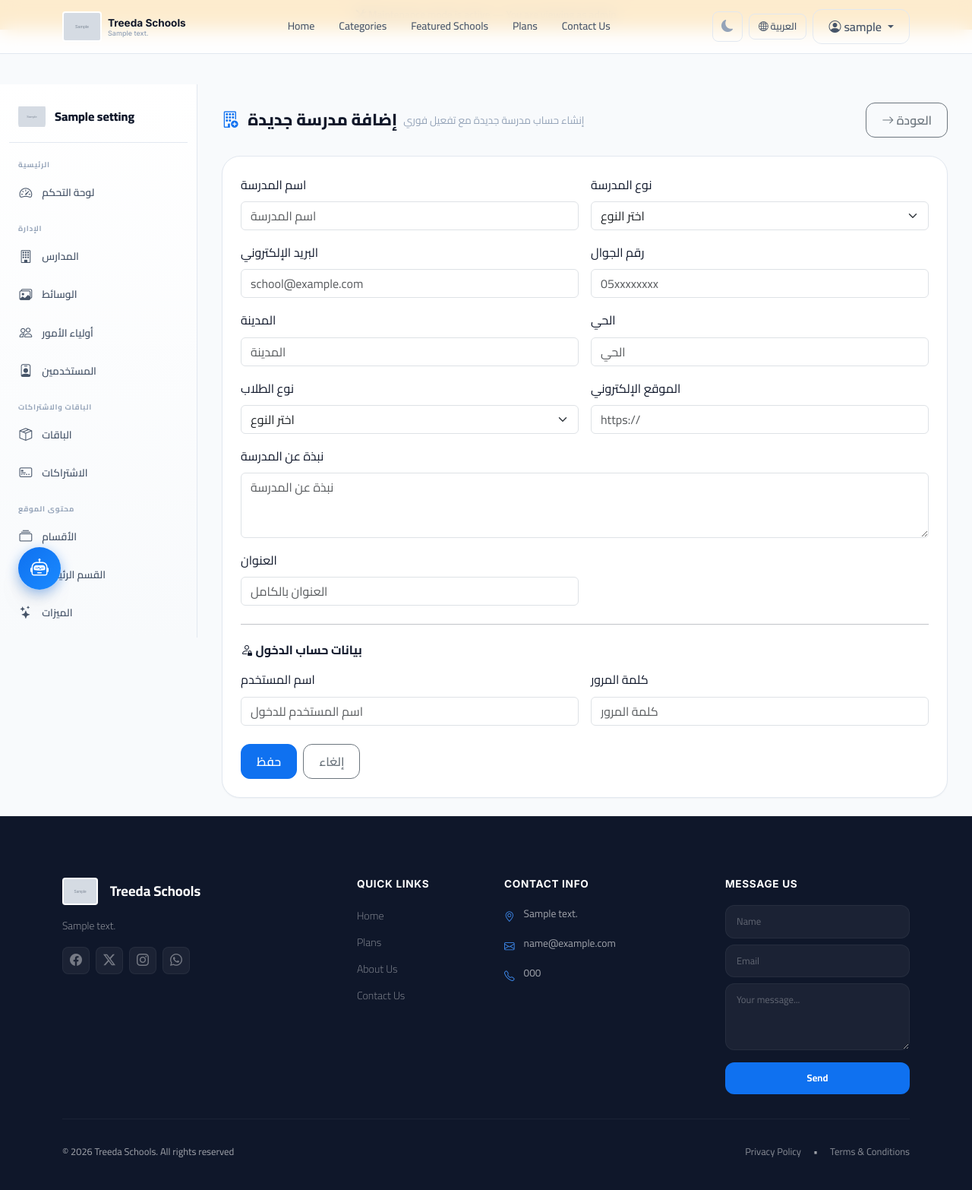
After one commit to Mohammed-hani69/treeda-schools, a Flask app: page /admin/schools/create in a window 1280 px wide. The commit adds this page. Shown: the whole page at 76% size. Run offline with Flask 3, Linux system fonts and the light colour scheme; a user stored in the database is signed in; tables that the repository leaves empty hold one stand-in row (values such as "Sample post"); grey boxes marked "Sample" are stand-in pictures; some libraries are stand-ins or nearby versions.

Commit message:
second commit-10

```diff
--- a/app/forms/admin_forms.py
+++ b/app/forms/admin_forms.py
@@ -1,6 +1,6 @@
 from flask_wtf import FlaskForm
 from flask_wtf.file import FileField, FileAllowed
-from wtforms import StringField, TextAreaField, BooleanField, SubmitField, IntegerField, FloatField, SelectField, URLField, DateTimeField
+from wtforms import StringField, TextAreaField, BooleanField, SubmitField, IntegerField, FloatField, SelectField, URLField, DateTimeField, PasswordField
 from wtforms.validators import DataRequired, Length, Optional, Email, URL
 
 
@@ -197,6 +197,33 @@ class SchoolEditForm(FlaskForm):
     submit = SubmitField('حفظ')
 
 
+class AdminSchoolCreateForm(FlaskForm):
+    name = StringField('اسم المدرسة', validators=[DataRequired(), Length(max=200)])
+    about = TextAreaField('نبذة عن المدرسة')
+    address = StringField('العنوان', validators=[Optional(), Length(max=300)])
+    city = StringField('المدينة', validators=[Optional(), Length(max=100)])
+    district = StringField('الحي', validators=[Optional(), Length(max=100)])
+    phone = StringField('رقم الجوال', validators=[Optional(), Length(max=20)])
+    email = StringField('البريد الإلكتروني', validators=[DataRequired(), Email()])
+    website = StringField('الموقع الإلكتروني', validators=[Optional(), URL()])
+    school_type = SelectField('نوع المدرسة', choices=[
+        ('', 'اختر النوع'),
+        ('government', 'حكومية'),
+        ('private', 'أهلية'),
+        ('international', 'دولية'),
+        ('quran', 'تحفيظ قرآن'),
+    ])
+    gender = SelectField('نوع الطلاب', choices=[
+        ('', 'اختر النوع'),
+        ('male', 'بنين'),
+        ('female', 'بنات'),
+        ('both', 'مشترك'),
+    ])
+    username = StringField('اسم المستخدم', validators=[DataRequired(), Length(max=100)])
+    password = PasswordField('كلمة المرور', validators=[DataRequired(), Length(min=6)])
+    submit = SubmitField('حفظ')
+
+
 class SubscriptionForm(FlaskForm):
     school_id = SelectField('المدرسة', coerce=int, validators=[DataRequired()])
     plan_id = SelectField('الباقة', coerce=int, validators=[DataRequired()])
--- a/app/routes/admin_routes.py
+++ b/app/routes/admin_routes.py
@@ -14,7 +14,7 @@ from app.models.setting import Setting
 from app.models.ai_knowledge import AiKnowledge
 from app.utils.decorators import admin_required
 from app.utils.helpers import save_file, delete_file, allowed_file, generate_slug
-from app.forms.admin_forms import (PlanForm, CategoryForm, HeroSectionForm,
+from app.forms.admin_forms import (PlanForm, CategoryForm, HeroSectionForm, AdminSchoolCreateForm,
     FeatureForm, StatForm, GalleryItemForm, StepForm, TestimonialForm, FaqItemForm, SchoolEditForm)
 from sqlalchemy import func, desc
 from datetime import datetime, timedelta
@@ -166,6 +166,54 @@ def feature_school(id):
     db.session.commit()
     flash('تم تعديل حالة التميز', 'success')
     return redirect(url_for('admin.schools'))
+
+
+@admin_bp.route('/schools/create', methods=['GET', 'POST'])
+@login_required
+@admin_required
+def create_school():
+    form = AdminSchoolCreateForm()
+    if form.validate_on_submit():
+        if User.query.filter_by(email=form.email.data).first():
+            flash('البريد الإلكتروني مستخدم بالفعل', 'danger')
+            return render_template('admin/school_form.html', form=form, title='إضافة مدرسة جديدة')
+        if User.query.filter_by(username=form.username.data).first():
+            flash('اسم المستخدم مستخدم بالفعل', 'danger')
+            return render_template('admin/school_form.html', form=form, title='إضافة مدرسة جديدة')
+
+        user = User(
+            username=form.username.data,
+            email=form.email.data,
+            role='school',
+            is_active=True,
+            is_verified=True
+        )
+        user.set_password(form.password.data)
+        db.session.add(user)
+        db.session.flush()
+
+        school = School(
+            user_id=user.id,
+            name=form.name.data,
+            slug=generate_slug(form.name.data, School),
+            about=form.about.data,
+            address=form.address.data,
+            city=form.city.data,
+            district=form.district.data,
+            phone=form.phone.data,
+            email=form.email.data,
+            website=form.website.data,
+            school_type=form.school_type.data or None,
+            gender=form.gender.data or None,
+            is_approved=True,
+            is_active=True
+        )
+        db.session.add(school)
+        db.session.commit()
+        flash(f'تم إنشاء مدرسة {school.name} بنجاح', 'success')
+        return redirect(url_for('admin.schools'))
+
+    return render_template('admin/school_form.html', form=form, title='إضافة مدرسة جديدة')
 
 
 @admin_bp.route('/schools/views/<int:id>', methods=['POST'])
--- /dev/null
+++ b/app/templates/admin/school_form.html
@@ -0,0 +1,97 @@
+{% extends "layouts/base.html" %}
+{% block title %}{{ title }} - {{ site_name }}{% endblock %}
+{% block content %}
+<div class="admin-layout">
+    {% include "admin/sidebar.html" %}
+    <div class="admin-content">
+        <div class="admin-content-header">
+            <div>
+                <h4><i class="bi bi-building-add"></i> {{ title }}</h4>
+                <p>إنشاء حساب مدرسة جديدة مع تفعيل فوري</p>
+            </div>
+            <a href="{{ url_for('admin.schools') }}" class="btn btn-outline-secondary"><i class="bi bi-arrow-right"></i> العودة</a>
+        </div>
+
+        <div class="modern-card">
+            <div class="card-body-custom">
+                <form method="POST">
+                    <input type="hidden" name="csrf_token" value="{{ csrf_token() }}">
+
+                    <div class="row g-3">
+                        <div class="col-md-6">
+                            <label class="form-label">{{ form.name.label.text }}</label>
+                            {{ form.name(class='form-control' + (' is-invalid' if form.name.errors else ''), placeholder='اسم المدرسة') }}
+                            {% for e in form.name.errors %}<div class="invalid-feedback">{{ e }}</div>{% endfor %}
+                        </div>
+                        <div class="col-md-6">
+                            <label class="form-label">{{ form.school_type.label.text }}</label>
+                            {{ form.school_type(class='form-select' + (' is-invalid' if form.school_type.errors else '')) }}
+                            {% for e in form.school_type.errors %}<div class="invalid-feedback">{{ e }}</div>{% endfor %}
+                        </div>
+                        <div class="col-md-6">
+                            <label class="form-label">{{ form.email.label.text }}</label>
+                            {{ form.email(class='form-control' + (' is-invalid' if form.email.errors else ''), placeholder='school@example.com') }}
+                            {% for e in form.email.errors %}<div class="invalid-feedback">{{ e }}</div>{% endfor %}
+                        </div>
+                        <div class="col-md-6">
+                            <label class="form-label">{{ form.phone.label.text }}</label>
+                            {{ form.phone(class='form-control' + (' is-invalid' if form.phone.errors else ''), placeholder='05xxxxxxxx') }}
+                            {% for e in form.phone.errors %}<div class="invalid-feedback">{{ e }}</div>{% endfor %}
+                        </div>
+                        <div class="col-md-6">
+                            <label class="form-label">{{ form.city.label.text }}</label>
+                            {{ form.city(class='form-control' + (' is-invalid' if form.city.errors else ''), placeholder='المدينة') }}
+                            {% for e in form.city.errors %}<div class="invalid-feedback">{{ e }}</div>{% endfor %}
+                        </div>
+                        <div class="col-md-6">
+                            <label class="form-label">{{ form.district.label.text }}</label>
+                            {{ form.district(class='form-control' + (' is-invalid' if form.district.errors else ''), placeholder='الحي') }}
+                            {% for e in form.district.errors %}<div class="invalid-feedback">{{ e }}</div>{% endfor %}
+                        </div>
+                        <div class="col-md-6">
+                            <label class="form-label">{{ form.gender.label.text }}</label>
+                            {{ form.gender(class='form-select' + (' is-invalid' if form.gender.errors else '')) }}
+                            {% for e in form.gender.errors %}<div class="invalid-feedback">{{ e }}</div>{% endfor %}
+                        </div>
+                        <div class="col-md-6">
+                            <label class="form-label">{{ form.website.label.text }}</label>
+                            {{ form.website(class='form-control' + (' is-invalid' if form.website.errors else ''), placeholder='https://') }}
+                            {% for e in form.website.errors %}<div class="invalid-feedback">{{ e }}</div>{% endfor %}
+                        </div>
+                        <div class="col-12">
+                            <label class="form-label">{{ form.about.label.text }}</label>
+                            {{ form.about(class='form-control' + (' is-invalid' if form.about.errors else ''), rows=3, placeholder='نبذة عن المدرسة') }}
+                            {% for e in form.about.errors %}<div class="invalid-feedback">{{ e }}</div>{% endfor %}
+                        </div>
+                        <div class="col-md-6">
+                            <label class="form-label">{{ form.address.label.text }}</label>
+                            {{ form.address(class='form-control' + (' is-invalid' if form.address.errors else ''), placeholder='العنوان بالكامل') }}
+                            {% for e in form.address.errors %}<div class="invalid-feedback">{{ e }}</div>{% endfor %}
+                        </div>
+                    </div>
+
+                    <hr class="my-4">
+                    <h6 style="font-weight:700;margin-bottom:1rem;"><i class="bi bi-person-lock"></i> بيانات حساب الدخول</h6>
+                    <div class="row g-3">
+                        <div class="col-md-6">
+                            <label class="form-label">{{ form.username.label.text }}</label>
+                            {{ form.username(class='form-control' + (' is-invalid' if form.username.errors else ''), placeholder='اسم المستخدم للدخول') }}
+                            {% for e in form.username.errors %}<div class="invalid-feedback">{{ e }}</div>{% endfor %}
+                        </div>
+                        <div class="col-md-6">
+                            <label class="form-label">{{ form.password.label.text }}</label>
+                            {{ form.password(class='form-control' + (' is-invalid' if form.password.errors else ''), placeholder='كلمة المرور') }}
+                            {% for e in form.password.errors %}<div class="invalid-feedback">{{ e }}</div>{% endfor %}
+                        </div>
+                    </div>
+
+                    <div class="d-flex gap-2 mt-4">
+                        {{ form.submit(class='btn btn-primary') }}
+                        <a href="{{ url_for('admin.schools') }}" class="btn btn-outline-secondary">إلغاء</a>
+                    </div>
+                </form>
+            </div>
+        </div>
+    </div>
+</div>
+{% endblock %}
--- a/app/templates/admin/schools.html
+++ b/app/templates/admin/schools.html
@@ -9,7 +9,9 @@
                 <h4><i class="bi bi-building"></i> إدارة المدارس</h4>
                 <p>إجمالي {{ schools.total }} مدرسة — عرض وإدارة جميع المدارس المسجلة</p>
             </div>
-            <div class="filter-tabs">
+            <div class="d-flex gap-2 align-items-center flex-wrap">
+                <a href="{{ url_for('admin.create_school') }}" class="btn btn-primary"><i class="bi bi-plus-lg"></i> إضافة مدرسة</a>
+                <div class="filter-tabs">
                 <a href="{{ url_for('admin.schools') }}" class="btn {% if status == 'all' %}active{% endif %}"><i class="bi bi-list"></i> الكل</a>
                 <a href="{{ url_for('admin.schools') }}?status=pending" class="btn {% if status == 'pending' %}active{% endif %}"><i class="bi bi-clock"></i> قيد المراجعة</a>
                 <a href="{{ url_for('admin.schools') }}?status=approved" class="btn {% if status == 'approved' %}active{% endif %}"><i class="bi bi-check-circle"></i> المقبولة</a>
```
